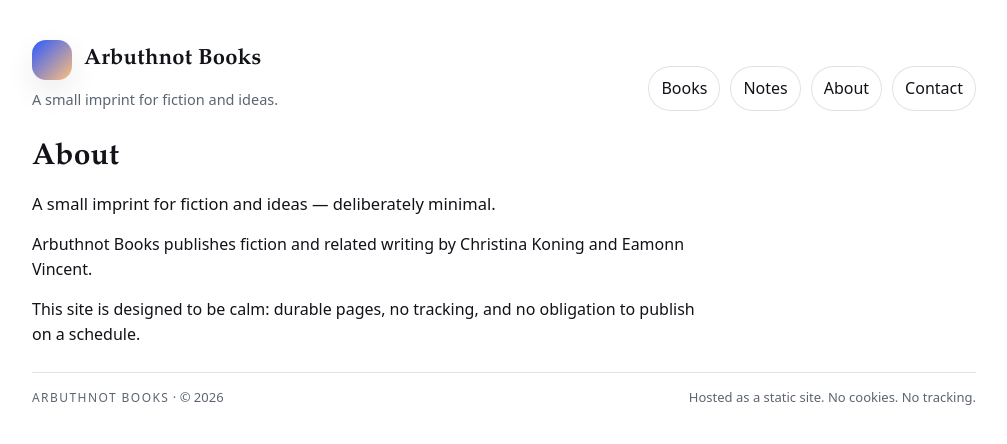
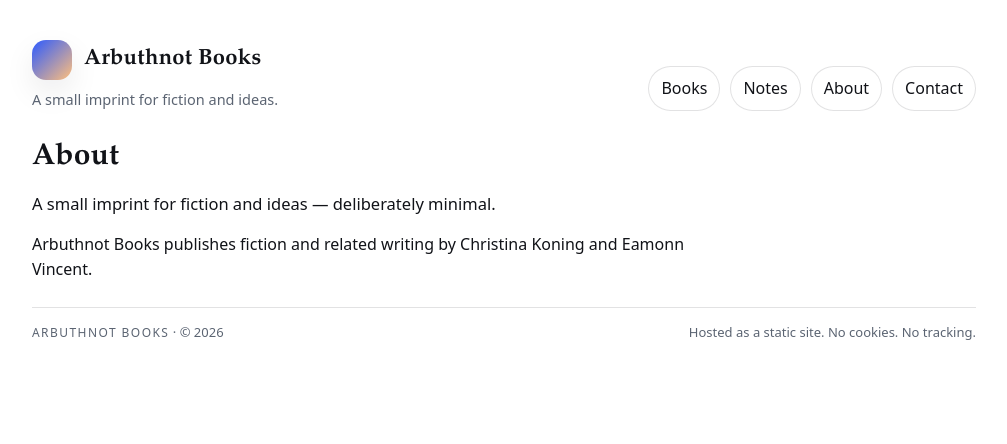
Before and after one commit to eamonnvi/Arbuthnot-Books, a Jekyll site: the page built from about.md, in a window 1280 px wide. Shown: the top 444 px of the page, without its empty margins (136-1143 px from the left). Built offline with Jekyll 4.4.1, drawn with Linux system fonts in a browser that asks for light colours.

```diff
--- a/_layouts/book.html
+++ b/_layouts/book.html
@@ -1,5 +1,5 @@
 ---
-layout: page
+layout: default
 ---
 <article class="book">
 
--- a/about.md
+++ b/about.md
@@ -4,5 +4,3 @@ lede: A small imprint for fiction and ideas — deliberately minimal.
 ---
 
 Arbuthnot Books publishes fiction and related writing by Christina Koning and Eamonn Vincent.
-
-This site is designed to be calm: durable pages, no tracking, and no obligation to publish on a schedule.
```
Also changed, not shown: index.md (+2 -2 lines).
